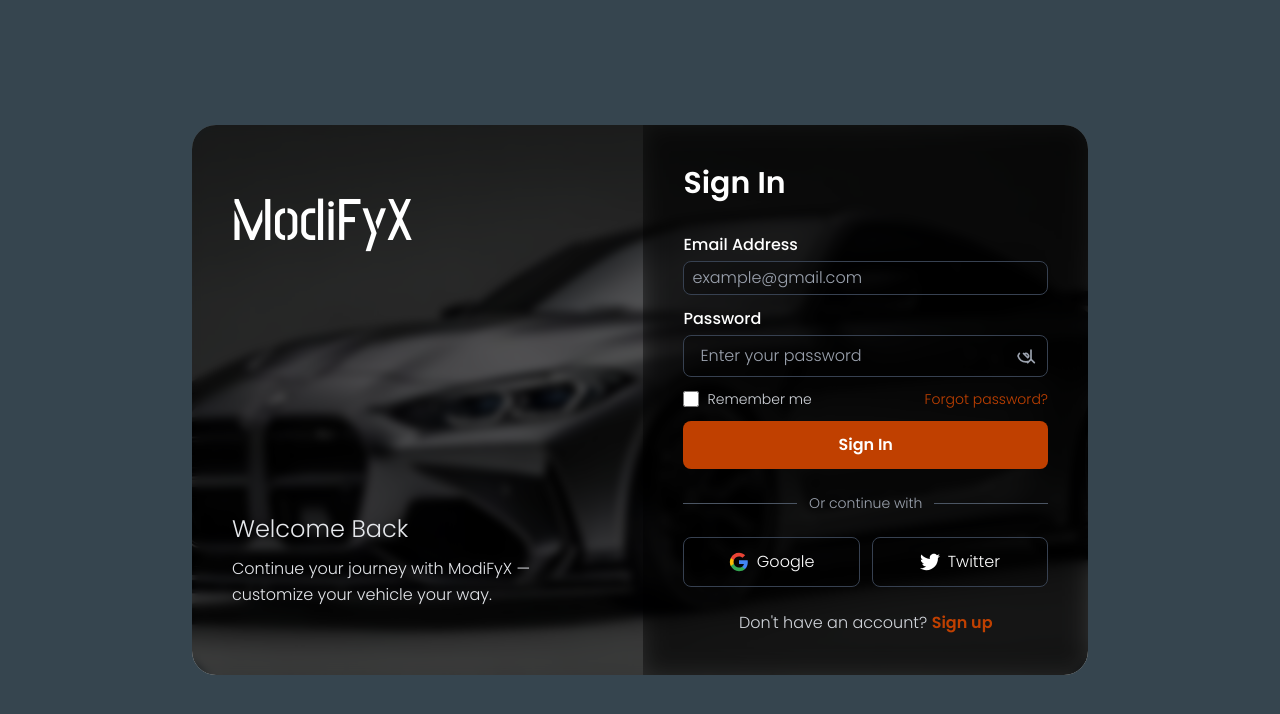
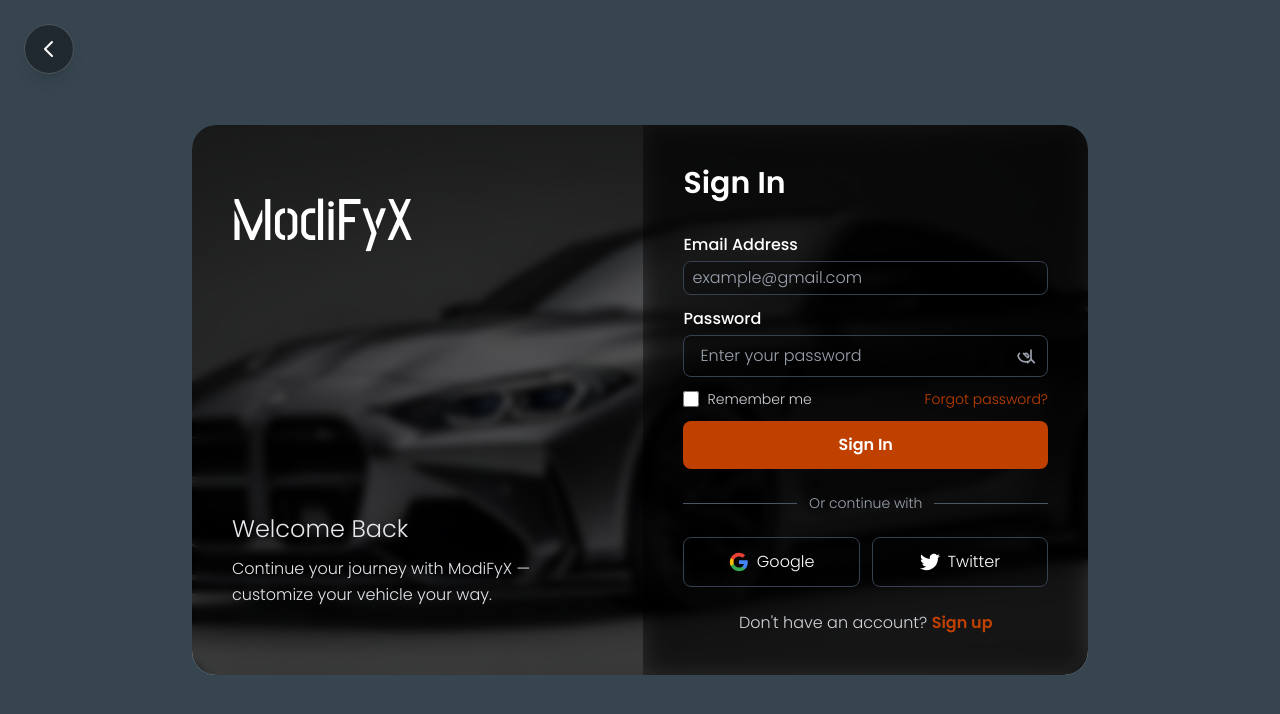
Before and after one commit to Dasindu02/ModiFyX--frontend, a React (Vite) app: page /Login in a window 1280 px wide. Shown: the top 714 px of the page. Built offline with nearby package versions, Linux system fonts and the light colour scheme.

Commit message:
add back btn

```diff
--- a/src/Pages/Login.tsx
+++ b/src/Pages/Login.tsx
@@ -86,6 +86,29 @@
 
   return (
     <div className="fixed w-full min-h-screen flex justify-center items-center bg-[#36454F] p-4">
+
+      {/* BACK BUTTON */}
+          <button
+            onClick={() => navigate(-1)}
+            className="absolute top-6 left-6 bg-black/40 backdrop-blur-md p-3 rounded-full
+                      hover:bg-black/60 transition shadow-lg border border-white/20"
+          >
+            <svg
+              xmlns="http://www.w3.org/2000/svg"
+              fill="none"
+              viewBox="0 0 24 24"
+              strokeWidth={2}
+              stroke="white"
+              className="w-6 h-6"
+            >
+              <path
+                strokeLinecap="round"
+                strokeLinejoin="round"
+                d="M15 19l-7-7 7-7"
+              />
+            </svg>
+          </button>
+
       {/* --- BIG CARD --- */}
       <div
         className="w-[90%] max-w-4xl h-[550px] rounded-3xl overflow-hidden shadow-1xl flex"
```
